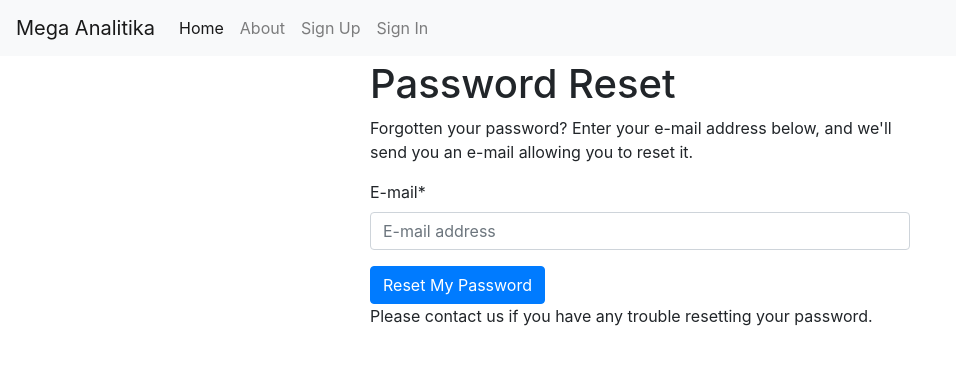
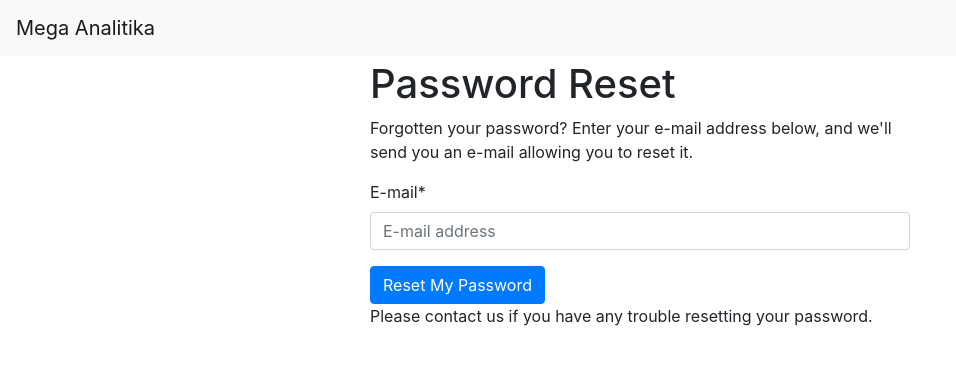
Before and after one commit to theodor85/mega_analitika, a Django app: page /accounts/password/reset/ in a window 1280 px wide. Shown: the top 365 px of the page, without its empty margins (0-956 px from the left). Run offline with Django 3.2, Linux system fonts and the light colour scheme; some libraries are stand-ins or nearby versions.

Commit message:
Убраны лишние пунктыменю из базового шаблона

```diff
--- a/mega_analitika/templates/base.html
+++ b/mega_analitika/templates/base.html
@@ -40,36 +40,6 @@
           <span class="navbar-toggler-icon"></span>
         </button>
         <a class="navbar-brand" href="{% url 'home' %}">Mega Analitika</a>
-
-        <div class="collapse navbar-collapse" id="navbarSupportedContent">
-          <ul class="navbar-nav mr-auto">
-            <li class="nav-item active">
-              <a class="nav-link" href="{% url 'home' %}">Home <span class="sr-only">(current)</span></a>
-            </li>
-            <li class="nav-item">
-              <a class="nav-link" href="{% url 'about' %}">About</a>
-            </li>
-            {% if request.user.is_authenticated %}
-              <li class="nav-item">
-                {# URL provided by django-allauth/account/urls.py #}
-                <a class="nav-link" href="{% url 'users:detail' request.user.username  %}">{% trans "My Profile" %}</a>
-              </li>
-              <li class="nav-item">
-                {# URL provided by django-allauth/account/urls.py #}
-                <a class="nav-link" href="{% url 'account_logout' %}">{% trans "Sign Out" %}</a>
-              </li>
-            {% else %}
-              <li class="nav-item">
-                {# URL provided by django-allauth/account/urls.py #}
-                <a id="sign-up-link" class="nav-link" href="{% url 'account_signup' %}">{% trans "Sign Up" %}</a>
-              </li>
-              <li class="nav-item">
-                {# URL provided by django-allauth/account/urls.py #}
-                <a id="log-in-link" class="nav-link" href="{% url 'account_login' %}">{% trans "Sign In" %}</a>
-              </li>
-            {% endif %}
-          </ul>
-        </div>
       </nav>
 
     </div>
```
